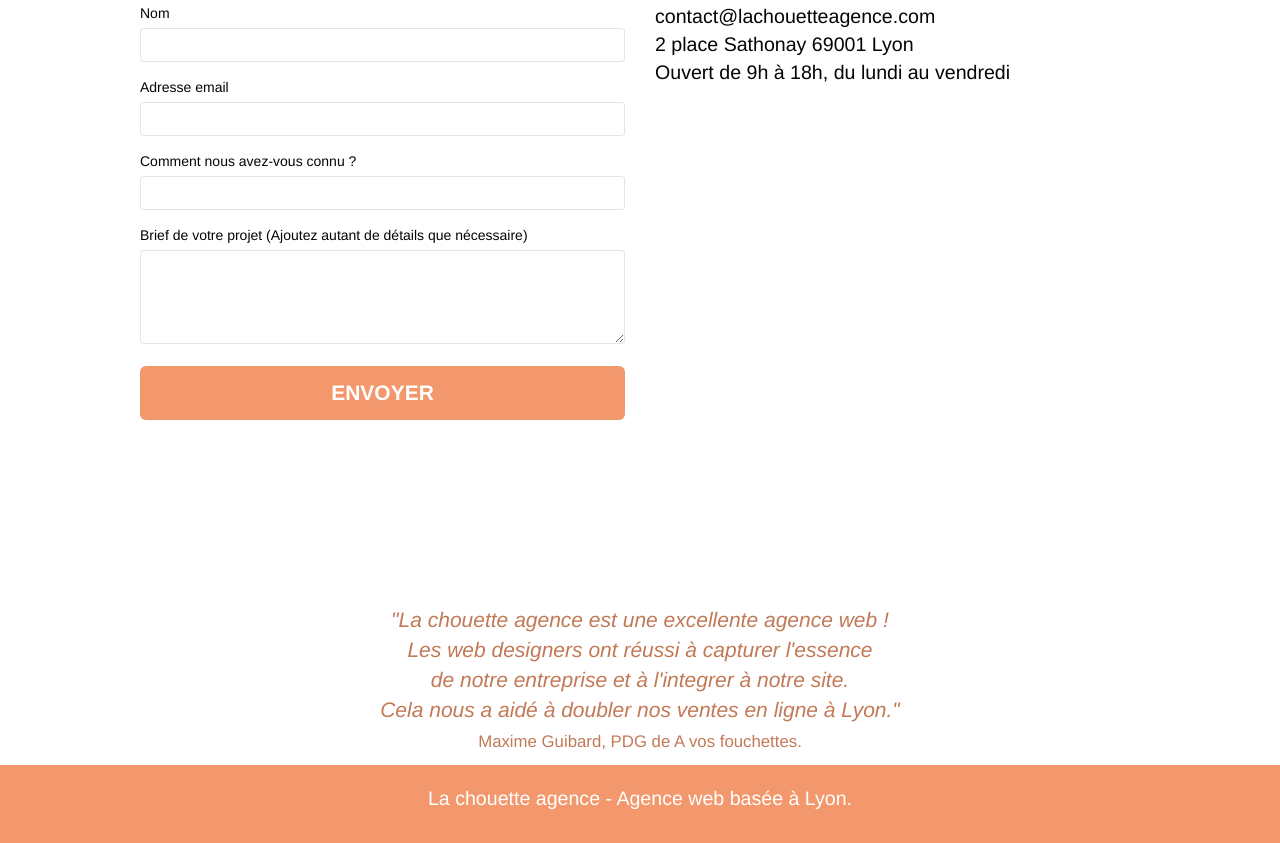
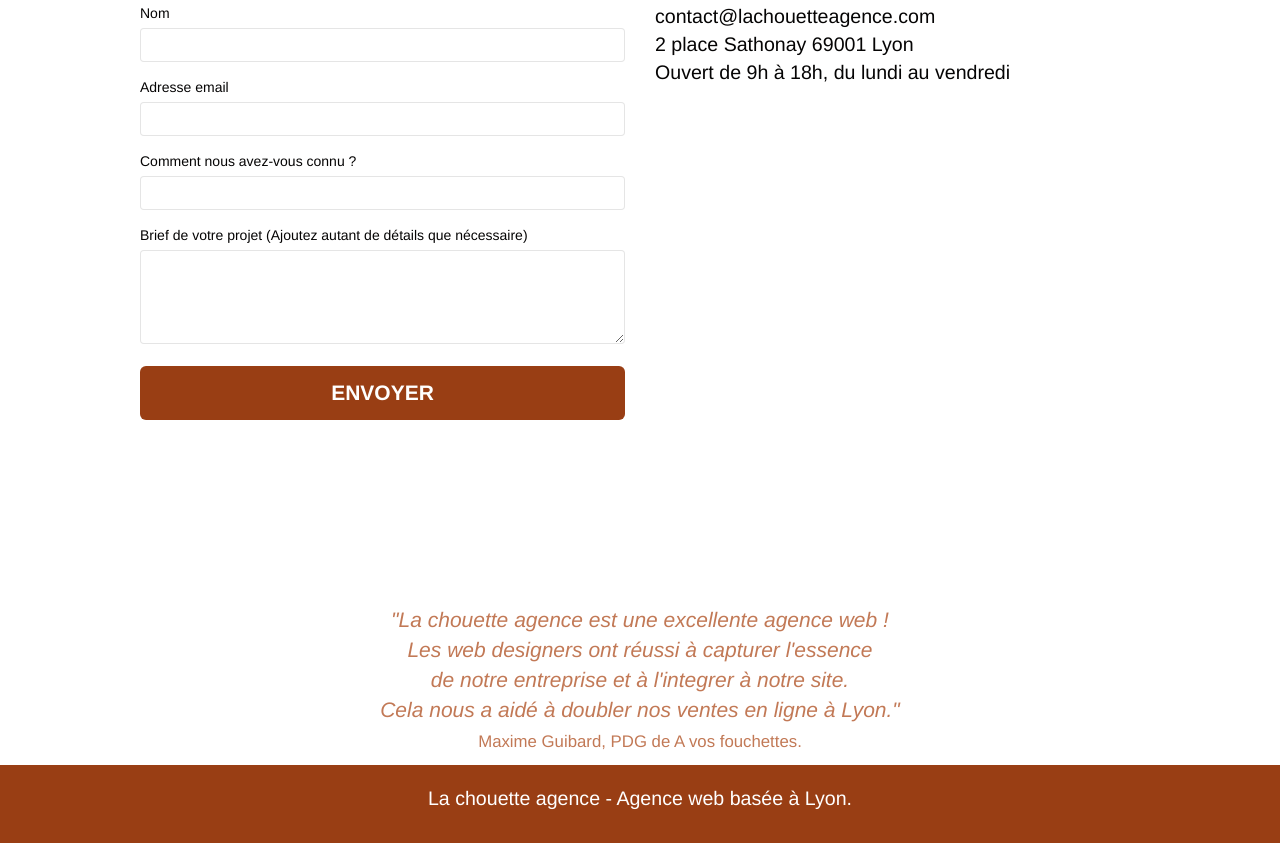
Before and after one commit to MARJAOUI/soutenancep4, a website: page page2.html in a window 1280 px wide. Shown: the part 544-1387 px from the top of the page. Drawn offline with nearby package versions, Linux system fonts and the light colour scheme; files that its build step writes are made by us from their sources; files whose address does not match are found by name.

Commit message:
modif des contrastes dans le footer et les boutons "contacter"

```diff
--- a/style.css
+++ b/style.css
@@ -731,7 +731,7 @@ h4 {
 }
 
 .bgc-atomic-tangerine {
-    background-color: #F3976C;        /*    #F3976C    */
+    background-color: #993e14;        /*    #F3976C    */
 }
 
 .tc-white {
@@ -739,7 +739,7 @@ h4 {
 }
 
 .btn-atomic-tangerine {
-    background: #F3976C;
+    background: #993e14;
     color: #FFFFFF!important;
 }
 
@@ -1059,7 +1059,7 @@ h4 {
     font-size: 2em;
 }
 .couleur-titre{
-    color: #F3976C !important;
+    color: #993e14 !important;
 }
 .texte-titre{
     color: transparent;
```
Also changed, not shown: index.html (+0 -1 lines).
